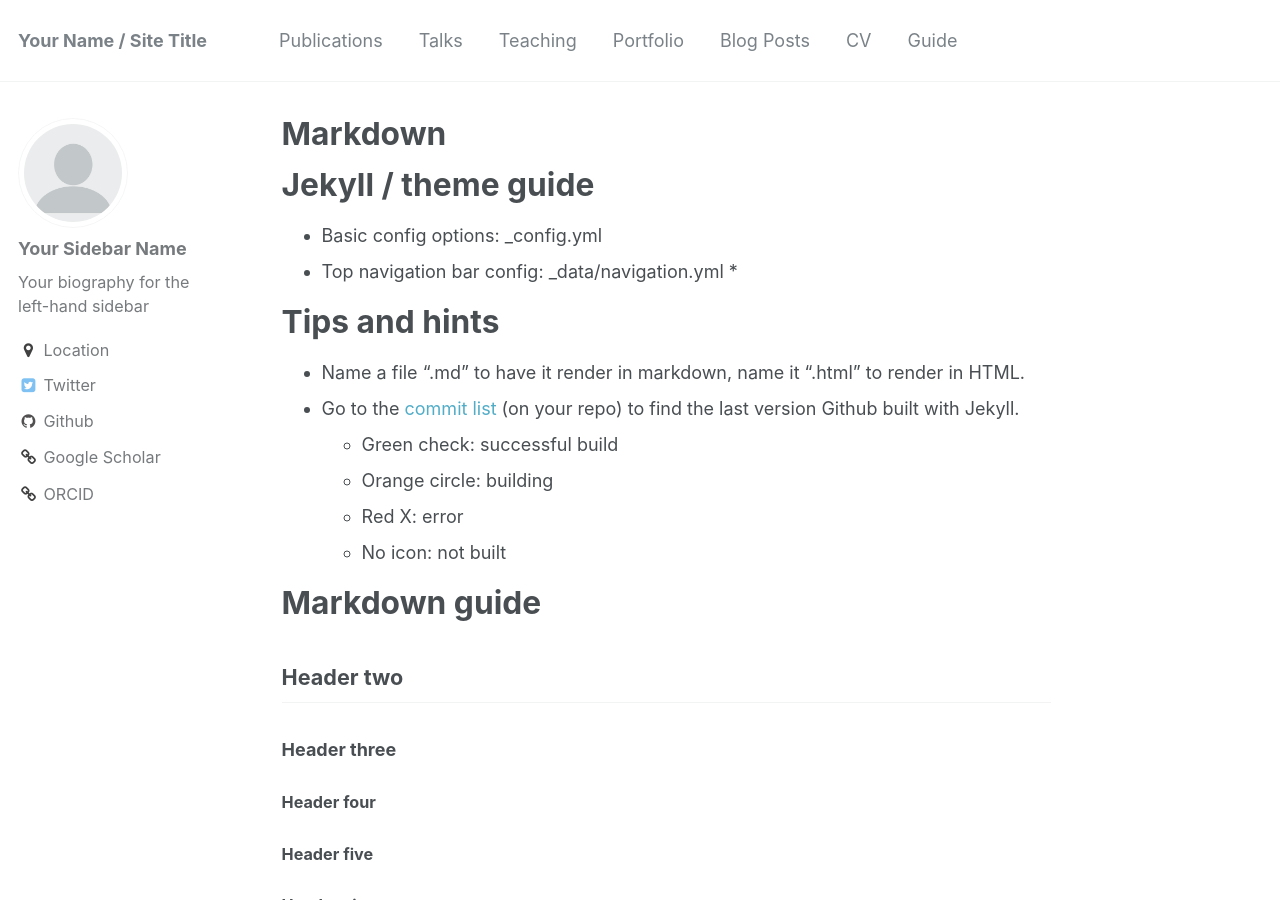
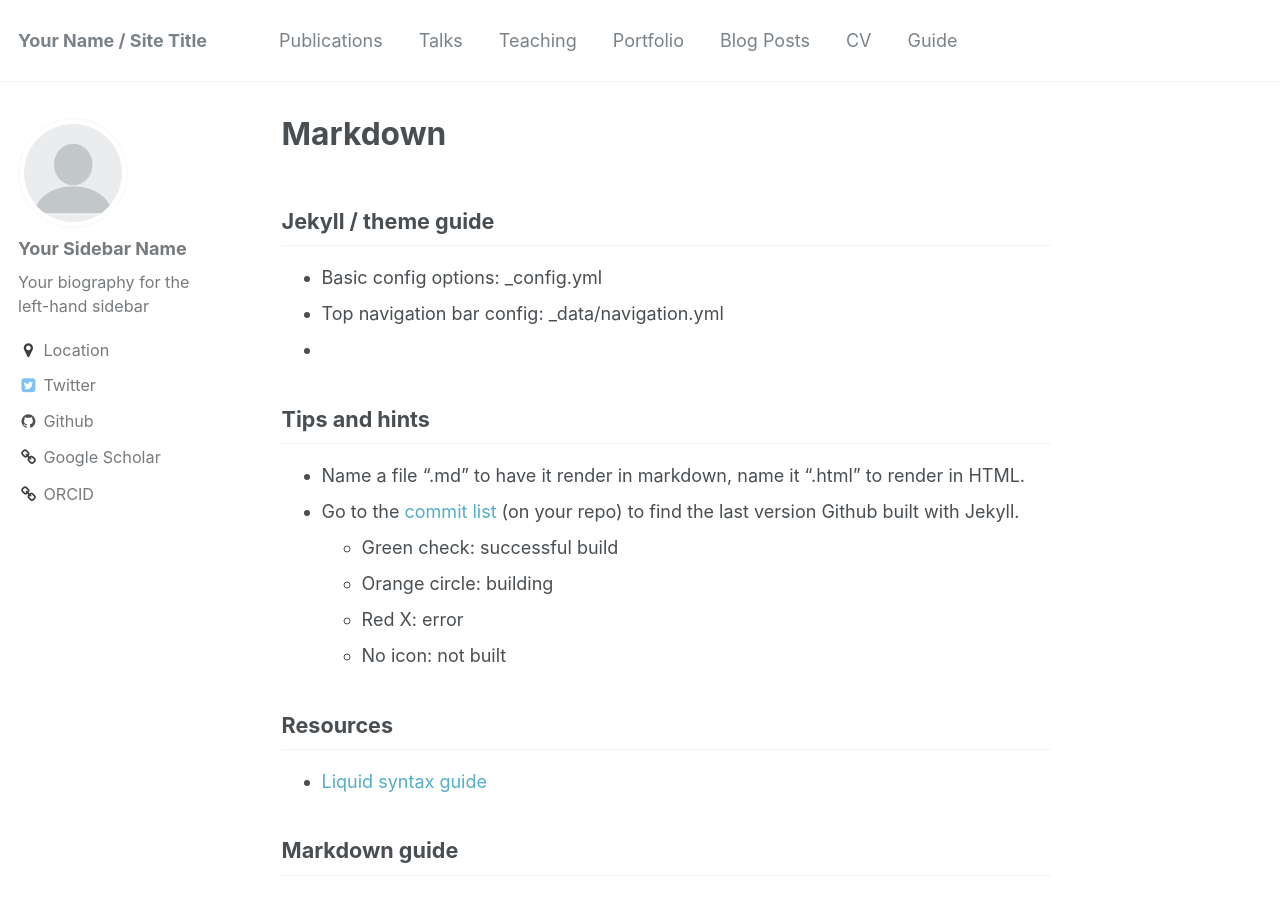
Before and after one commit to binhqnguyen/binhqnguyen.github.io, a Jekyll site: the page built from _pages/markdown.md, in a window 1280 px wide and 900 px high. Built offline with Jekyll 4.4.1, drawn with Linux system fonts in a browser that asks for light colours.

Commit message:
Update markdown.md

```diff
--- a/_pages/markdown.md
+++ b/_pages/markdown.md
@@ -7,13 +7,13 @@ redirect_from:
   - /markdown.html
 ---
 
-# Jekyll / theme guide
+## Jekyll / theme guide
 
 * Basic config options: _config.yml
 * Top navigation bar config: _data/navigation.yml
 *
 
-# Tips and hints
+## Tips and hints
 
 * Name a file ".md" to have it render in markdown, name it ".html" to render in HTML.
 * Go to the [commit list](https://github.com/academicpages/academicpages.github.io/commits/master) (on your repo) to find the last version Github built with Jekyll.
@@ -22,10 +22,10 @@ redirect_from:
   * Red X: error
   * No icon: not built
 
+## Resources
+ * [Liquid syntax guide](https://shopify.github.io/liquid/tags/control-flow/)
 
-# Markdown guide
-
-## Header two
+## Markdown guide
 
 ### Header three
 
```
